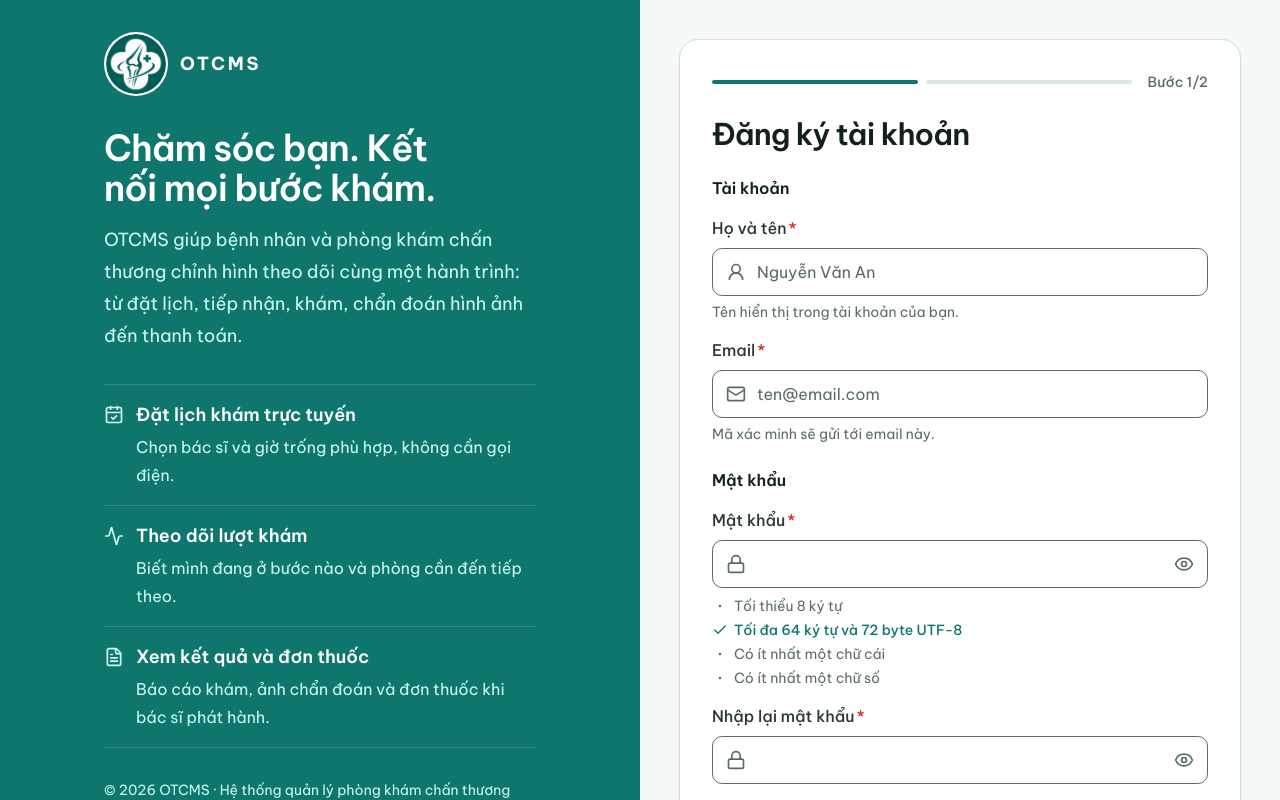
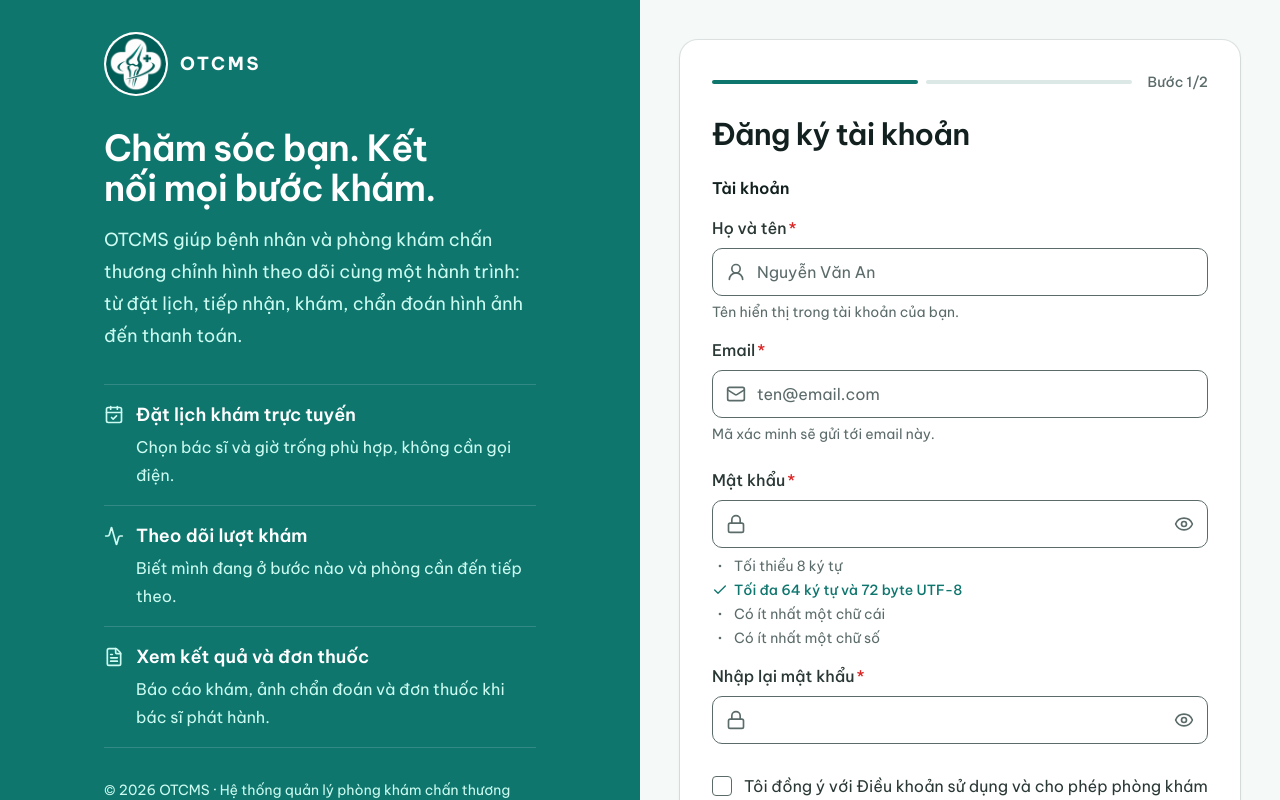
Before and after one commit to nghiadt13/otcms, a Next.js app in the folder frontend/: page /register in a window 1280 px wide. Shown: the top 800 px of the page. Built offline with nearby package versions, Linux system fonts and the light colour scheme; no server answers.

Commit message:
fix(auth): hide the duplicate registration password heading

```diff
--- a/frontend/src/features/auth/components/RegistrationDetailsStep.tsx
+++ b/frontend/src/features/auth/components/RegistrationDetailsStep.tsx
@@ -121,7 +121,7 @@ export function RegistrationDetailsStep({
       </fieldset>
 
       <fieldset className="space-y-4">
-        <legend className={legendClass}>Mật khẩu</legend>
+        <legend className="sr-only">Mật khẩu</legend>
         <div>
           <PasswordField
             {...field("password")}
```
